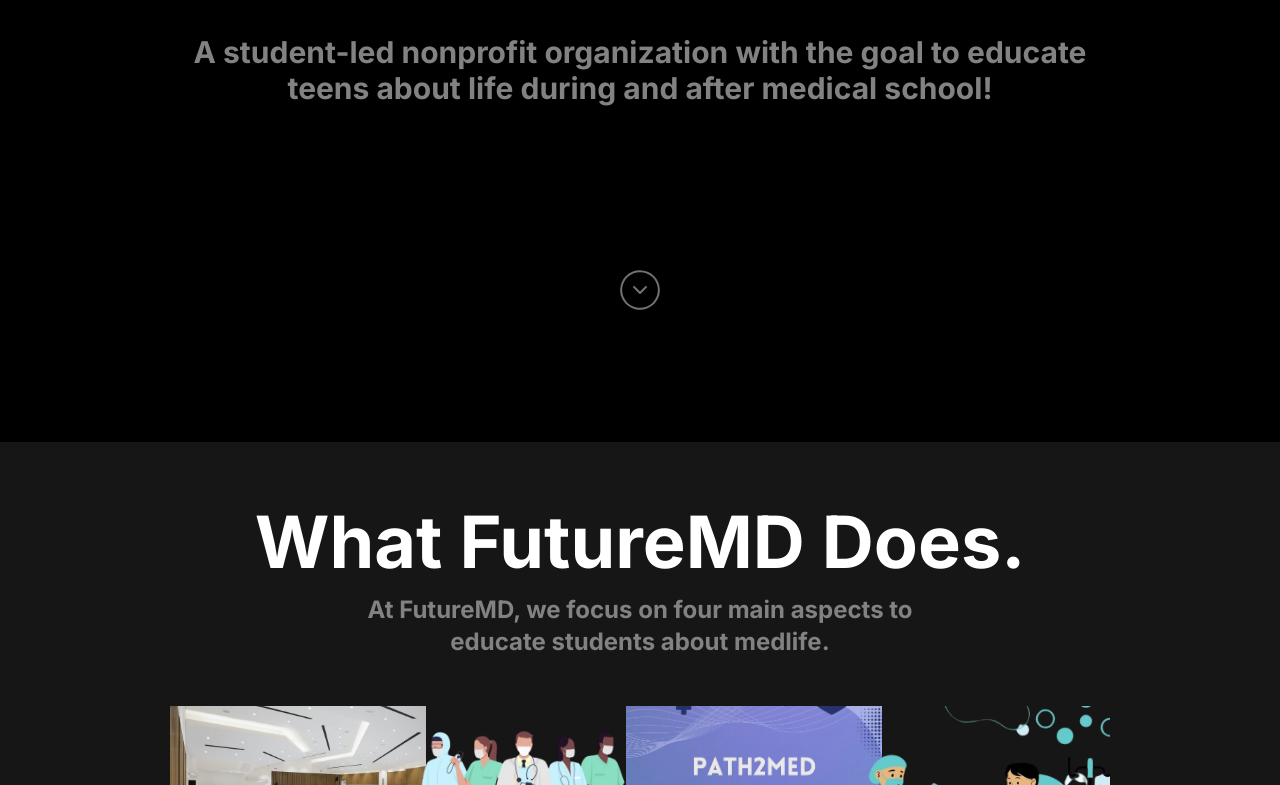
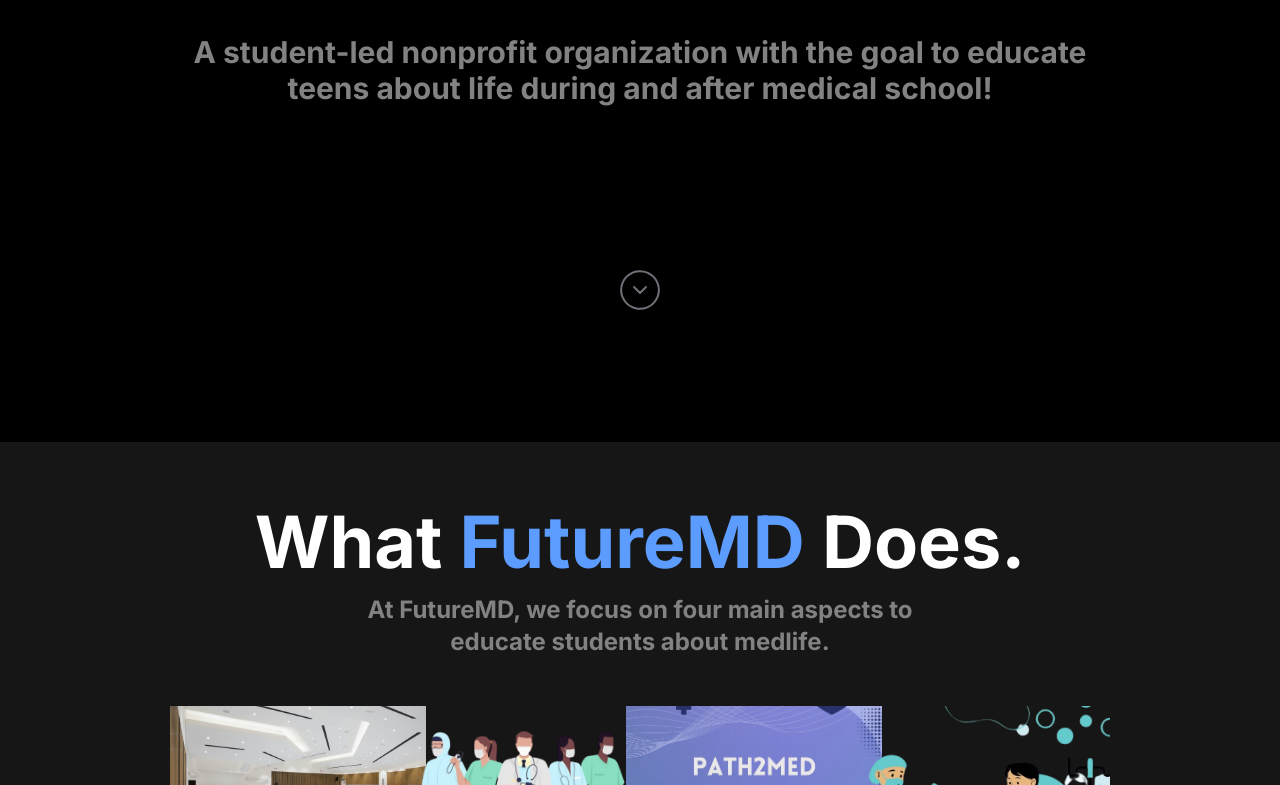
Before and after one commit to advayc/futuremd-site, a Next.js app: page / in a window 1280 px wide. Shown: the part 394-1179 px from the top of the page. Built offline with nearby package versions, Linux system fonts and the light colour scheme.

Commit message:
Update index.tsx

```diff
--- a/pages/index.tsx
+++ b/pages/index.tsx
@@ -77,7 +77,7 @@
           <div ref={(el) => { if (el) fadeRefs.current[1] = el; }} className="fade-in">
 
       <div className="w-full flex flex-col items-center dark:bg-dprimary bg-primary pt-16 pb-12" id="what-does">
-        <h2 className="text-4xl sm:text-5xl md:text-7xl font-bold mb-4 dark:text-white">What FutureMD Does.</h2>
+        <h2 className="text-4xl sm:text-5xl md:text-7xl font-bold mb-4 dark:text-white">What <span className="dark:text-hov text-li">FutureMD</span> Does.</h2>
         <p className="mb-12 px-4 text-lg sm:text-xl md:text-2xl text-center max-w-2xl text-[#828282] font-bold">
           At FutureMD, we focus on four main aspects to educate students about medlife.
         </p>
```
